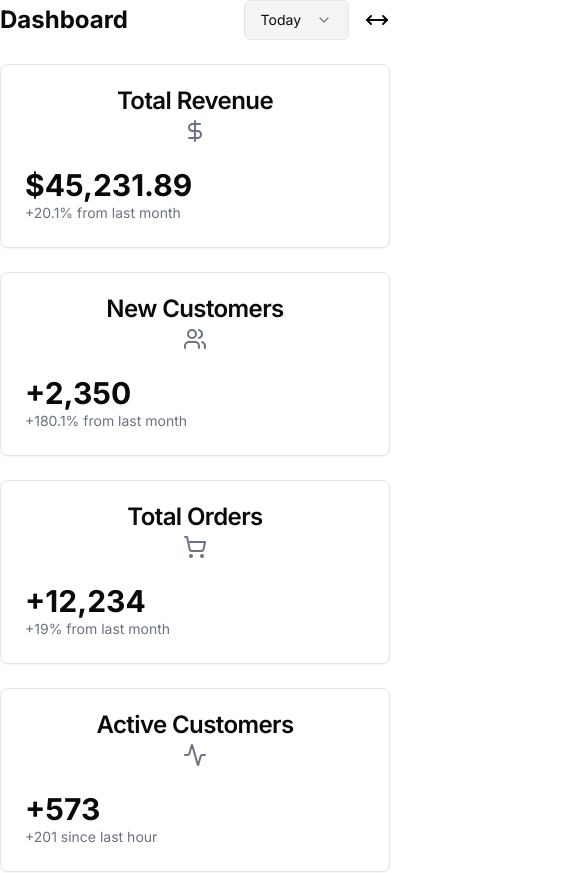
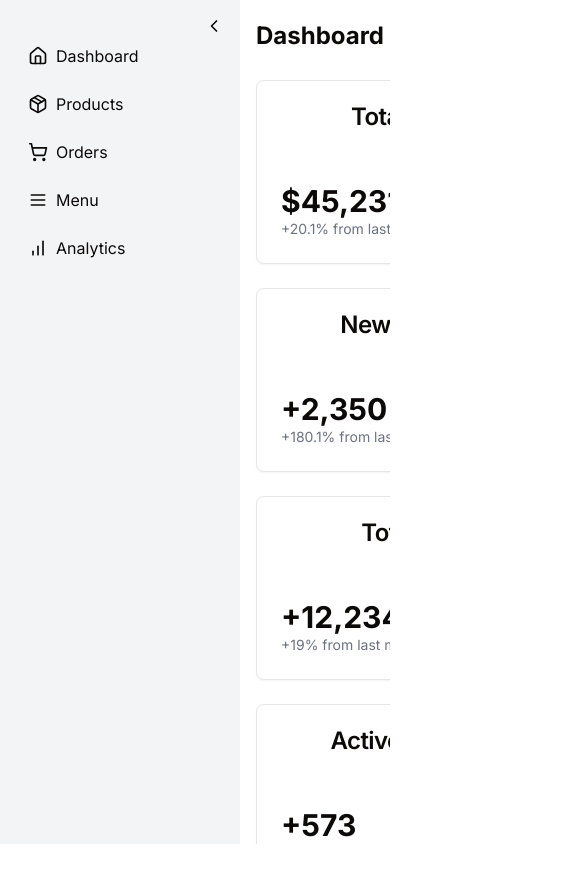
Before and after one commit to danielmoumeny212/pos-di, a Next.js app: page /dashboard in a window 390 px wide. Shown: the top 873 px of the page, 585 px wide, since content can reach past the window. After the commit the page ends 844 px from the top, so only its background shows below. Built offline with nearby package versions, Linux system fonts and the light colour scheme.

Commit message:
update_part_sidebar

```diff
--- a/app/(main)/(routes)/_components/navigation.tsx
+++ b/app/(main)/(routes)/_components/navigation.tsx
@@ -9,7 +9,7 @@ interface NavigationProps {
 
 const Navigation = ({ displayNavbar, setDisplayNavbar }: NavigationProps) => {
   return (
-    <div className={`hidden md:flex flex-col bg-gray-100 dark:bg-gray-800 rounded-lg p-4 transition-all duration-300 h-full ${displayNavbar ? 'w-60' : 'w-24'}`}>
+    <div className={`flex flex-col bg-gray-100 dark:bg-gray-800 p-4 transition-all duration-300 h-screen ${displayNavbar ? 'w-60' : 'w-24'} overflow-hidden`}>
       <div className='flex justify-between'>
         <div></div>
         <div>
@@ -24,35 +24,35 @@ const Navigation = ({ displayNavbar, setDisplayNavbar }: NavigationProps) => {
         <nav className="grid gap-2">
           <Link
             href="/dashboard"
-            className="flex items-center gap-2 rounded-md py-2 px-3 hover:bg-gray-200 dark:hover:bg-gray-700"
+            className="flex items-center gap-2 rounded-md py-2 px-3 hover:bg-orange-400 hover:text-white dark:hover:bg-gray-700"
           >
             <HomeIcon className="h-5 w-5" />
             Dashboard
           </Link>
           <Link
             href="/products"
-            className="flex items-center gap-2 rounded-md py-2 px-3 hover:bg-gray-200 dark:hover:bg-gray-700"
+            className="flex items-center gap-2 rounded-md py-2 px-3 hover:bg-orange-400 hover:text-white dark:hover:bg-gray-700"
           >
             <PackageIcon className="h-5 w-5" />
             Products
           </Link>
           <Link
             href="/orders"
-            className="flex items-center gap-2 rounded-md py-2 px-3 hover:bg-gray-200 dark:hover:bg-gray-700"
+            className="flex items-center gap-2 rounded-md py-2 px-3 hover:bg-orange-400 hover:text-white dark:hover:bg-gray-700"
           >
             <ShoppingCartIcon className="h-5 w-5" />
             Orders
           </Link>
           <Link
             href="/menu"
-            className="flex items-center gap-2 rounded-md py-2 px-3 hover:bg-gray-200 dark:hover:bg-gray-700"
+            className="flex items-center gap-2 rounded-md py-2 px-3 hover:bg-orange-400 hover:text-white dark:hover:bg-gray-700"
           >
             <MenuIcon className="h-5 w-5" />
             Menu
           </Link>
           <Link
             href="/analytics"
-            className="flex items-center gap-2 rounded-md py-2 px-3 hover:bg-gray-200 dark:hover:bg-gray-700"
+            className="flex items-center gap-2 rounded-md py-2 px-3 hover:bg-orange-400 hover:text-white dark:hover:bg-gray-700"
           >
             <BarChartIcon className="h-5 w-5" />
             Analytics
@@ -62,31 +62,31 @@ const Navigation = ({ displayNavbar, setDisplayNavbar }: NavigationProps) => {
         <nav className="grid gap-2">
           <Link
             href="/dashboard"
-            className="flex items-center gap-2 rounded-md py-2 px-3 hover:bg-gray-200 dark:hover:bg-gray-700"
+            className="flex items-center gap-2 rounded-md py-2 px-3 hover:bg-orange-400 hover:text-white dark:hover:bg-gray-700"
           >
             <HomeIcon className="h-5 w-5" />
           </Link>
           <Link
             href="/products"
-            className="flex items-center gap-2 rounded-md py-2 px-3 hover:bg-gray-200 dark:hover:bg-gray-700"
+            className="flex items-center gap-2 rounded-md py-2 px-3 hover:bg-orange-400 dark:hover:bg-gray-700"
           >
             <PackageIcon className="h-5 w-5" />
           </Link>
           <Link
             href="/orders"
-            className="flex items-center gap-2 rounded-md py-2 px-3 hover:bg-gray-200 dark:hover:bg-gray-700"
+            className="flex items-center gap-2 rounded-md py-2 px-3 hover:bg-orange-400 hover:text-white dark:hover:bg-gray-700"
           >
             <ShoppingCartIcon className="h-5 w-5" />
           </Link>
           <Link
             href="/menu"
-            className="flex items-center gap-2 rounded-md py-2 px-3 hover:bg-gray-200 dark:hover:bg-gray-700"
+            className="flex items-center gap-2 rounded-md py-2 px-3 hover:bg-orange-400 hover:text-white dark:hover:bg-gray-700"
           >
             <MenuIcon className="h-5 w-5" />
           </Link>
           <Link
             href="/analytics"
-            className="flex items-center gap-2 rounded-md py-2 px-3 hover:bg-gray-200 dark:hover:bg-gray-700"
+            className="flex items-center gap-2 rounded-md py-2 px-3 hover:bg-orange-400 hover:text-white dark:hover:bg-gray-700"
           >
             <BarChartIcon className="h-5 w-5" />
           </Link>
--- a/app/(main)/(routes)/layout.tsx
+++ b/app/(main)/(routes)/layout.tsx
@@ -1,5 +1,4 @@
-'use client'
-
+"use client"
 import { PropsWithChildren } from "react";
 import Navigation from "./_components/navigation";
 import Footer from "./_components/footer";
@@ -9,9 +8,9 @@ const MainLayout = ({ children }: PropsWithChildren) => {
     const [displayNavbar, setDisplayNavbar] = useState(true);
 
     return (
-        <div className="flex flex-col min-h-screen">
-            <main className={`flex-1 grid grid-cols-1 md:grid-cols-[${displayNavbar ? '240px' : '100px'}_1fr] gap-6`}>
-                <Navigation displayNavbar={displayNavbar} setDisplayNavbar={setDisplayNavbar} />
+        <div className="flex h-screen overflow-hidden">
+            <Navigation displayNavbar={displayNavbar} setDisplayNavbar={setDisplayNavbar} />
+            <main className="flex-1 overflow-y-auto p-4">
                 {children}
             </main>
         </div>
```
